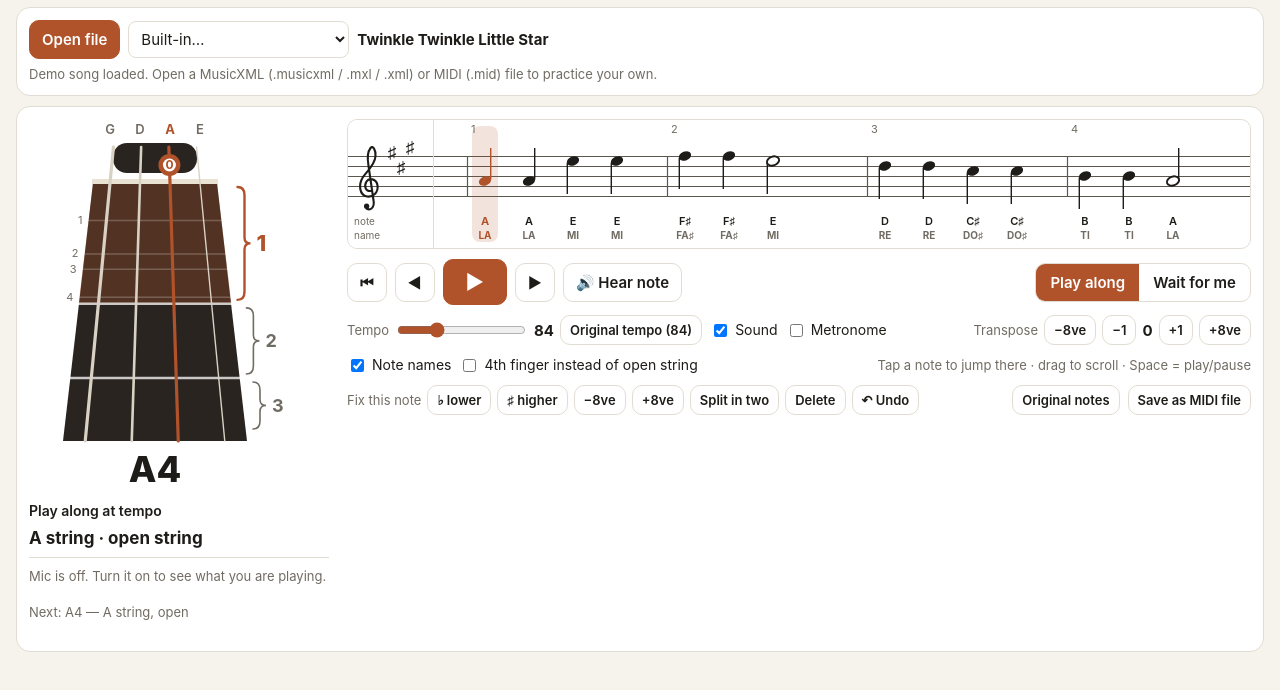
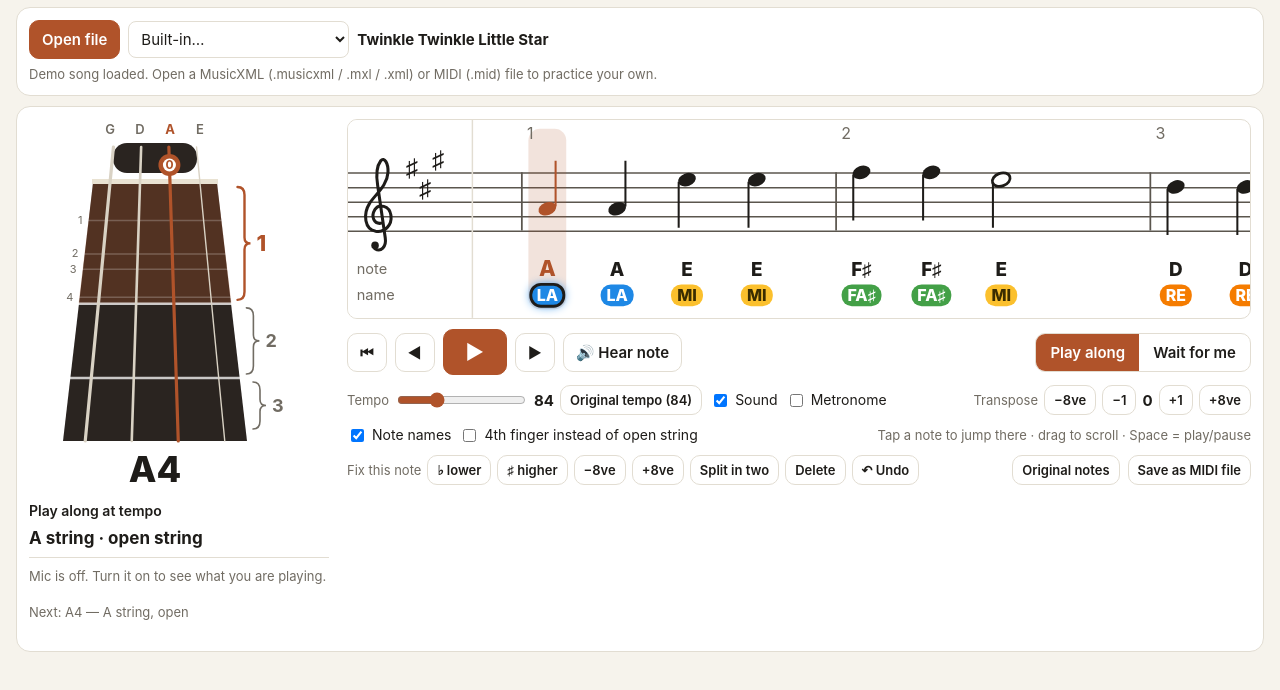
Before and after one commit to haritbd47/violin-practice, a plain HTML site: page index.html in a window 1280 px wide. Shown: the part 52-742 px from the top of the page. Drawn offline with Linux system fonts and the light colour scheme.

Commit message:
Bigger sheet music on wide screens and colored do-re-mi badges
Co-Authored-By: Claude Opus 5.5 <noreply@anthropic.com>
Claude-Session: https://claude.ai/code/session_01J1k39DScth9T9DLVY23YJA

```diff
--- a/index.html
+++ b/index.html
@@ -620,9 +620,9 @@ function refresh(){
   // layout
   const gaps=[];for(let i=1;i<P.notes.length;i++){const g=P.notes[i].start-P.notes[i-1].start;if(g>0.05)gaps.push(g);}
   gaps.sort((a,b)=>a-b); const gmin=gaps.length?gaps[Math.floor(gaps.length*0.05)]:1;
-  L.pxb=Math.max(44,Math.min(120,24/Math.max(gmin,0.2)));
+  L.pxb=Math.max(48,Math.min(130,32/Math.max(gmin,0.2)));
   let mn=0,mx=8; for(const n of P.notes){if(n.d.pos<mn)mn=n.d.pos;if(n.d.pos>mx)mx=n.d.pos;}
-  L.top=36+Math.max(0,mx-8)*5; L.bottom=L.top+40+Math.max(0,-mn)*5+16; L.h=L.bottom+(S.names?36:8);
+  L.top=36+Math.max(0,mx-8)*5; L.bottom=L.top+40+Math.max(0,-mn)*5+16; L.h=L.bottom+(S.names?44:8);
   L.lp=50+Math.abs(f)*9+8; L.smax=22.5;
   $('bpm').value=S.bpm; $('bpmV').textContent=S.bpm; $('trV').textContent=(S.transpose>0?'+':'')+S.transpose;
 }
@@ -827,9 +827,28 @@ function playX(){
   if(S.playing&&S.mode==='play'&&AC)return xBeat(Math.max(0,Math.min(curBeat(),P.measures[P.measures.length-1].start+P.measures[P.measures.length-1].len)));
   return xEv(P.notes[S.idx]);
 }
+let ZS=1;
+function staffZoom(cssW){return Math.max(1,Math.min(2,cssW/620));}
+// note letter + colour badge with the do-re-mi name under each note
+const SOLC=['#e53935','#f57c00','#fbc02d','#43a047','#00acc1','#1e88e5','#8e24aa'];
+function drawNames(g,e,x,isCur){
+  const acc=e.d.alter>0?'♯':e.d.alter<0?'♭':'',col=SOLC[e.d.step];
+  g.textAlign='center';g.textBaseline='middle';
+  g.fillStyle=isCur?TH.accent:TH.ink;g.font='800 '+(isCur?15:13)+'px -apple-system,"Segoe UI",sans-serif';
+  g.fillText(STEPS[e.d.step]+acc,x,L.bottom+11);
+  const t=SOLF[e.d.step]+acc;g.font='800 11px -apple-system,"Segoe UI",sans-serif';
+  const bw=Math.max(22,g.measureText(t).width+8),bh=15,by=L.bottom+21;
+  g.save();
+  if(isCur){g.shadowColor=col;g.shadowBlur=10;}
+  g.fillStyle=col;g.beginPath();if(g.roundRect)g.roundRect(x-bw/2,by,bw,bh,7);else g.rect(x-bw/2,by,bw,bh);g.fill();
+  if(isCur){g.shadowBlur=0;g.lineWidth=2;g.strokeStyle=TH.ink;g.stroke();}
+  g.restore();
+  g.fillStyle=e.d.step===2?'#3a2c00':'#fff';g.fillText(t,x,by+bh/2+0.5);
+}
 function drawStaff(now){
-  const cv=$('staff'),w=$('staffWrap').clientWidth; if(!w)return;
-  const g=fit(cv,w,L.h); if(!P)return;
+  const cv=$('staff'),cssW=$('staffWrap').clientWidth; if(!cssW)return;
+  const Z=staffZoom(cssW); ZS=Z; const w=cssW/Z;
+  const g=fit(cv,cssW,L.h*Z); g.scale(Z,Z); if(!P)return;
   const ox=L.lp+14, regionW=w-ox, px=playX();
   if(now>S.panUntil){const target=px-regionW*0.32; const mx=Math.max(-20,xBeat(P.measures[P.measures.length-1].start)+P.measures[P.measures.length-1].len*L.pxb-regionW+60);
     const tg=Math.max(-20,Math.min(mx,target)); S.viewX+=(tg-S.viewX)*(S.playing&&S.mode==='play'?0.18:0.22); if(Math.abs(tg-S.viewX)<0.5)S.viewX=tg;}
@@ -852,9 +871,7 @@ function drawStaff(now){
   for(const e of P.ev){const x=sx(xEv(e)); if(x<L.lp-30||x>w+30)continue;
     if(e.rest){drawRest(g,e,x+ (e.type==='whole'?Math.min(40,e.dur*L.pxb/2-8):0),TH.muted);continue;}
     const isCur=e===cur; drawNote(g,e,x,isCur?TH.accent:TH.ink);
-    if(S.names){g.textAlign='center';g.textBaseline='alphabetic';g.fillStyle=isCur?TH.accent:TH.ink;g.font=(isCur?'700 ':'600 ')+'11px -apple-system,"Segoe UI",sans-serif';
-      g.fillText(spellName(e.d,false),x,L.bottom+13);
-      g.fillStyle=isCur?TH.accent:TH.muted;g.font='700 10px -apple-system,"Segoe UI",sans-serif';g.fillText(SOLF[e.d.step]+(e.d.alter>0?'♯':e.d.alter<0?'♭':''),x,L.bottom+27);}
+    if(S.names)drawNames(g,e,x,isCur);
   }
   // playhead in play mode
   if(S.playing&&S.mode==='play'){const x=sx(px);g.strokeStyle=TH.accent;g.lineWidth=2;g.beginPath();g.moveTo(x,8);g.lineTo(x,L.bottom);g.stroke();}
@@ -866,7 +883,7 @@ function drawStaff(now){
   const f=S.dFifths,shp=[8,5,9,6,3,7,4],flp=[4,7,3,6,2,5,1];
   g.fillStyle=TH.ink;g.font='17px "Segoe UI Symbol","Apple Symbols","Noto Sans Symbols2",sans-serif';g.textAlign='center';g.textBaseline='middle';
   for(let i=0;i<Math.abs(f);i++){g.fillText(f>0?'♯':'♭',44+i*9,yPos(f>0?shp[i]:flp[i])+(f>0?0:-3));}
-  if(S.names){g.fillStyle=TH.muted;g.font='10px -apple-system,"Segoe UI",sans-serif';g.textAlign='left';g.textBaseline='alphabetic';g.fillText('note',6,L.bottom+13);g.fillText('name',6,L.bottom+27);}
+  if(S.names){g.fillStyle=TH.muted;g.font='10px -apple-system,"Segoe UI",sans-serif';g.textAlign='left';g.textBaseline='middle';g.fillText('note',6,L.bottom+11);g.fillText('name',6,L.bottom+28.5);}
   g.strokeStyle=TH.line;g.lineWidth=1;g.beginPath();g.moveTo(L.lp+0.5,0);g.lineTo(L.lp+0.5,L.h);g.stroke();
 }
 
@@ -1022,8 +1039,8 @@ document.addEventListener('keydown',e=>{if(/INPUT|SELECT|TEXTAREA/.test(e.target
 // staff pointer: tap = jump, drag = scroll
 {const cv=$('staff');let down=null;
   cv.addEventListener('pointerdown',e=>{down={x:e.clientX,v:S.viewX,moved:false};try{cv.setPointerCapture(e.pointerId);}catch(_){}});
-  cv.addEventListener('pointermove',e=>{if(!down)return;const dx=e.clientX-down.x;if(Math.abs(dx)>6)down.moved=true;if(down.moved){S.viewX=Math.max(-20,down.v-dx);S.panUntil=performance.now()+2500;}});
-  const up=e=>{if(!down)return;if(!down.moved&&P){const r=cv.getBoundingClientRect();const wx=e.clientX-r.left-(L.lp+14)+S.viewX;let bi=0,bd=1e9;P.notes.forEach((n,i)=>{const d=Math.abs(xEv(n)-wx);if(d<bd){bd=d;bi=i;}});if(bd<40){setIdx(bi);S.panUntil=0;}}down=null;};
+  cv.addEventListener('pointermove',e=>{if(!down)return;const dx=(e.clientX-down.x)/ZS;if(Math.abs(dx)>6)down.moved=true;if(down.moved){S.viewX=Math.max(-20,down.v-dx);S.panUntil=performance.now()+2500;}});
+  const up=e=>{if(!down)return;if(!down.moved&&P){const r=cv.getBoundingClientRect();const wx=(e.clientX-r.left)/ZS-(L.lp+14)+S.viewX;let bi=0,bd=1e9;P.notes.forEach((n,i)=>{const d=Math.abs(xEv(n)-wx);if(d<bd){bd=d;bi=i;}});if(bd<40){setIdx(bi);S.panUntil=0;}}down=null;};
   cv.addEventListener('pointerup',up);cv.addEventListener('pointercancel',()=>down=null);}
 function save(){try{localStorage.setItem('vp.set',JSON.stringify({A:S.A,mode:S.mode,sound:S.sound,metro:S.metro,names:S.names,use4:S.use4}));}catch(e){}}
 (function init(){
```
